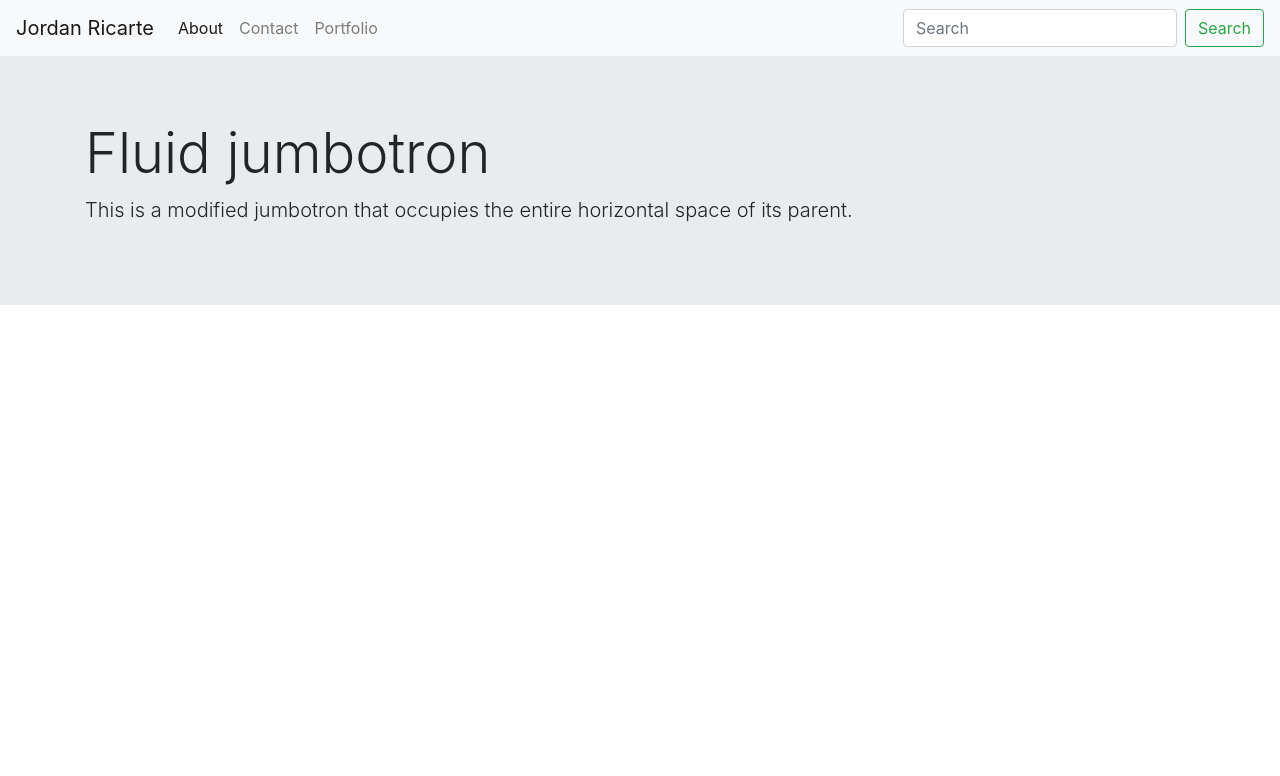
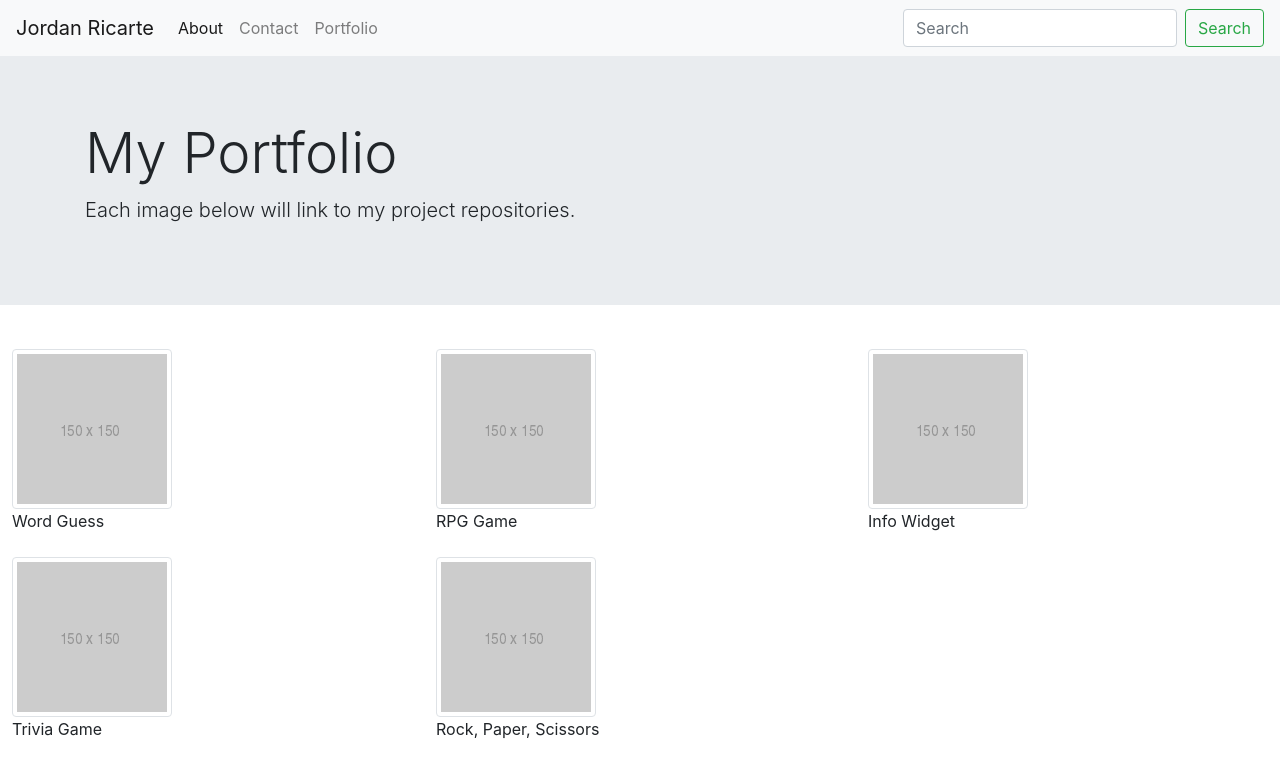
Before and after one commit to jricarte/Bootstrap-Portfolio, a plain HTML site: page portfolio.html in a window 1280 px wide. Drawn offline with nearby package versions, Linux system fonts and the light colour scheme.

Commit message:
Added placeholder images + updated jumbotron on Portfolio page

```diff
--- a/portfolio.html
+++ b/portfolio.html
@@ -39,12 +39,30 @@
             </ul>
         </div>
     </nav>
+
               <div class="jumbotron jumbotron-fluid">
                     <div class="container">
-                      <h1 class="display-4">Fluid jumbotron</h1>
-                      <p class="lead">This is a modified jumbotron that occupies the entire horizontal space of its parent.</p>
+                      <h1 class="display-4">My Portfolio</h1>
+                      <p class="lead">Each image below will link to my project repositories.</p>
                     </div>
                   </div>
 
+        <table class="table table-borderless">
+
+                        <tbody>
+                          <tr>
+                            <td><img src="assets/150_placeholderimg.png" alt="placeholder" class="img-thumbnail"><br>Word Guess</td>
+                            <td><img src="assets/150_placeholderimg.png" alt="placeholder" class="img-thumbnail"><br>RPG Game</td>
+                            <td><img src="assets/150_placeholderimg.png" alt="placeholder" class="img-thumbnail"><br>Info Widget</td>
+                          </tr>
+
+                          <tr>
+                            <td><img src="assets/150_placeholderimg.png" alt="placeholder" class="img-thumbnail"><br>Trivia Game</td>
+                            <td><img src="assets/150_placeholderimg.png" alt="placeholder" class="img-thumbnail"><br>Rock, Paper, Scissors</td>
+                          </tr>
+
+                        </tbody>
+                      </table>
+
 </body>
 </html>
```
Also changed, not shown: index.html (+1 -1 lines), assets/150_placeholderimg.png (added), 1 other file.
